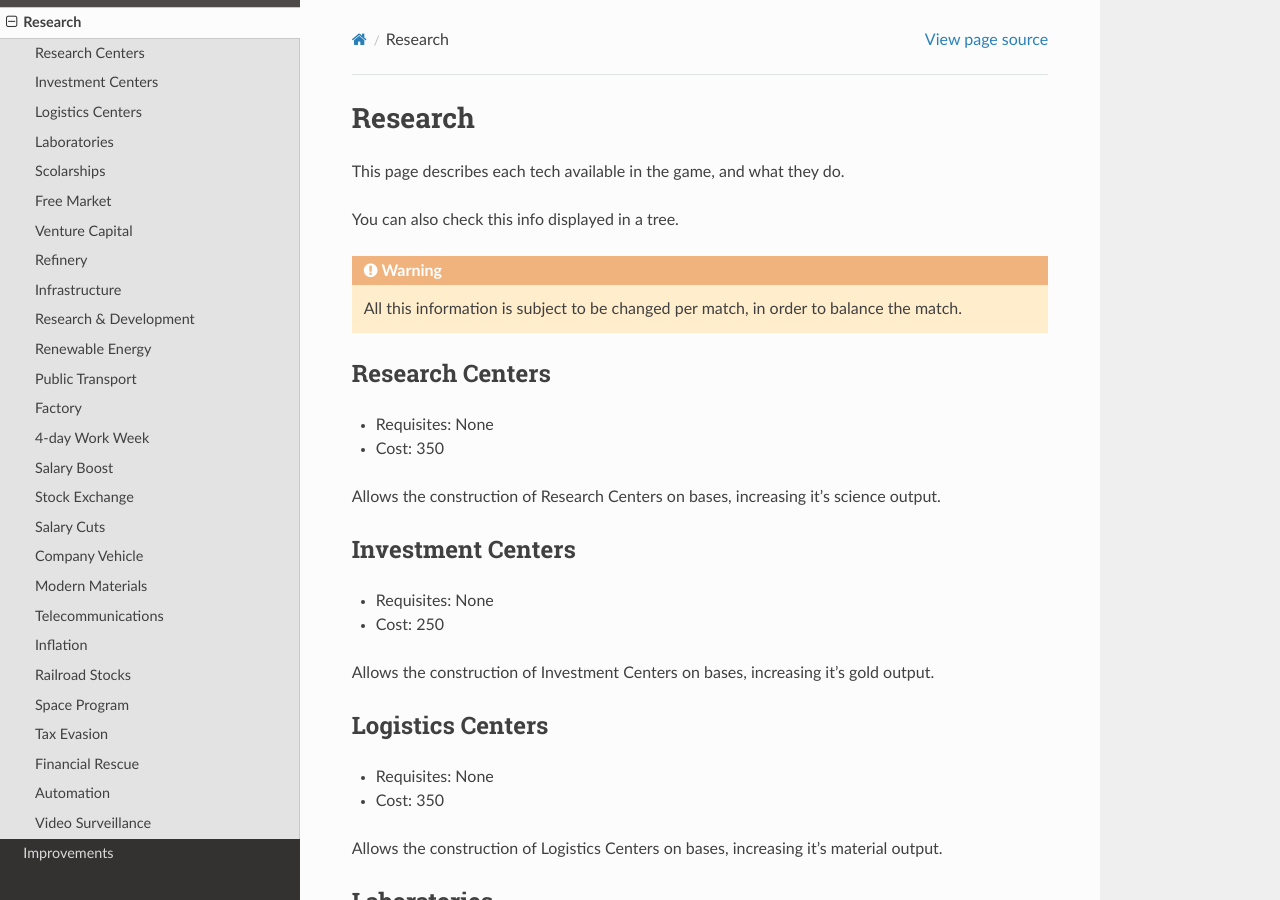
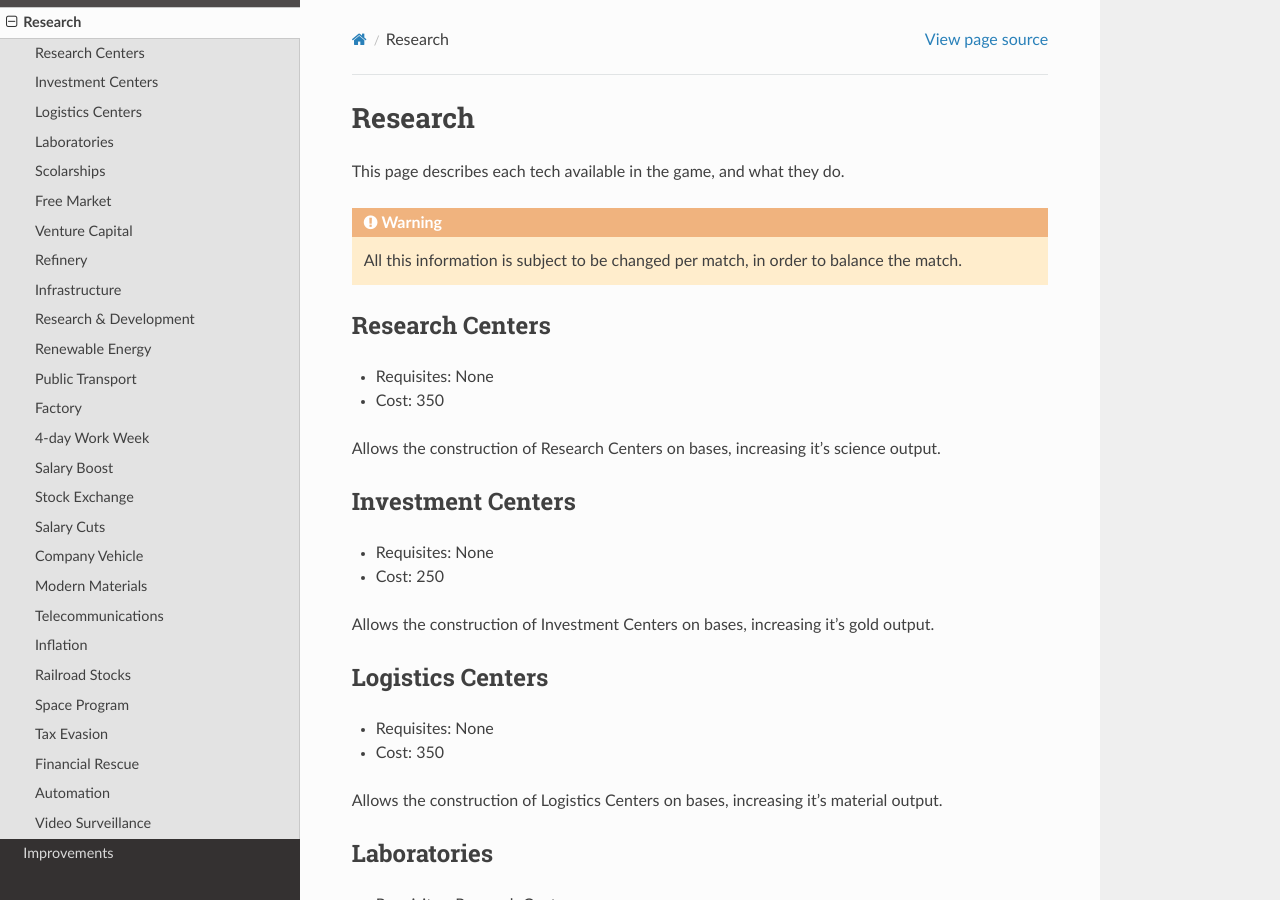
Before and after one commit to rsubtil/lunar-gambit-docs, a Sphinx documentation site: the page built from docs/source/research.rst, in a window 1280 px wide and 900 px high. Built offline with Sphinx 7.4.7 and the Read the Docs theme 2.0.0, drawn with Linux system fonts in a browser that asks for light colours.

Commit message:
More docs

```diff
--- a/docs/source/research.rst
+++ b/docs/source/research.rst
@@ -2,8 +2,6 @@ Research
 ========
 
 This page describes each tech available in the game, and what they do.
-
-You can also check this info displayed in a tree.
 
 .. warning::
    All this information is subject to be changed per match, in order to balance the match.
```
